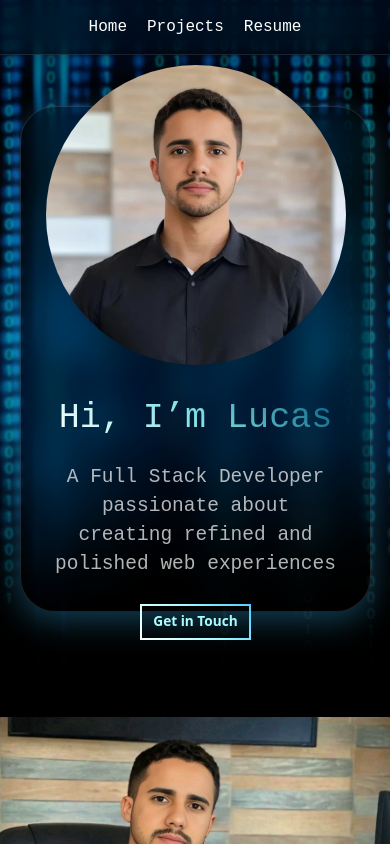
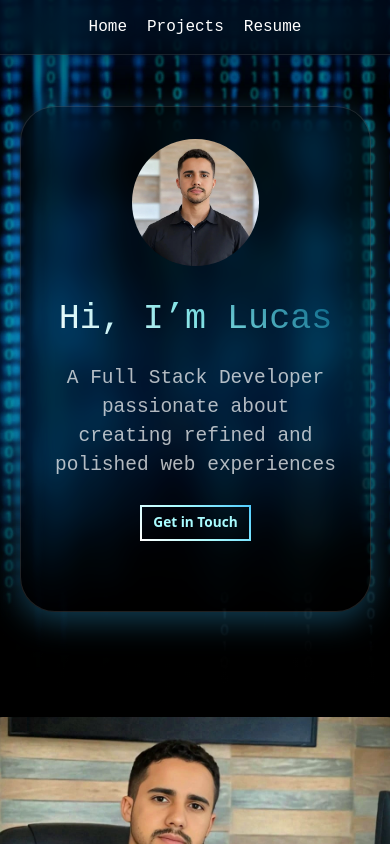
Before and after one commit to LucasRgo/portfolio, a React (Vite) app: page / in a window 390 px wide. Shown: the top 844 px of the page. Built offline with nearby package versions, Linux system fonts and the light colour scheme.

Commit message:
Mon, Dec 23, 2024, 6:36 AM -03:00

```diff
--- a/src/pages/home/home.css
+++ b/src/pages/home/home.css
@@ -168,9 +168,8 @@
         width: 100%;         /* Makes the image fill the width of its container */
         object-position: center; /* Centers the image so the sides are cropped evenly */
     }
-
     .avatar {
-        max-height:
-        max-width:
+        max-height: min(140px, 15vh);
+        max-width: min(140px, 15vh);
     }
 }
```
